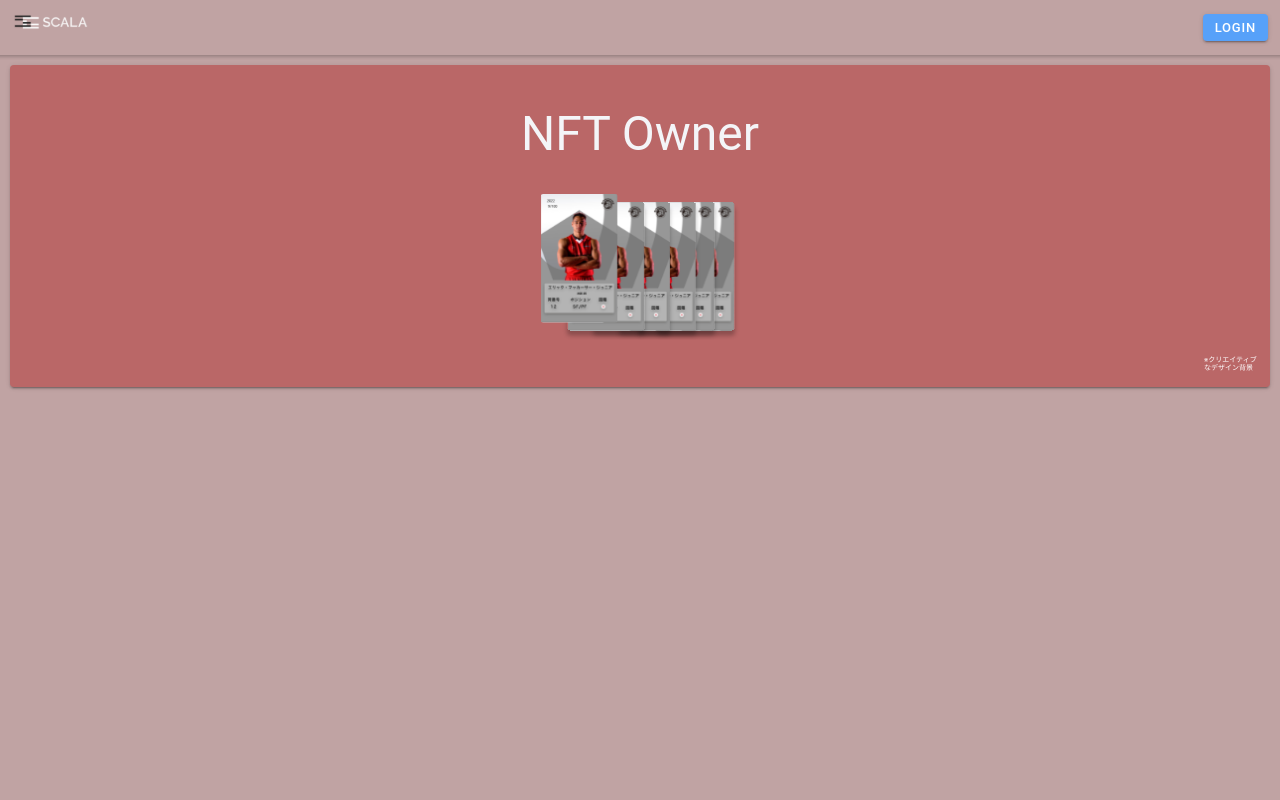
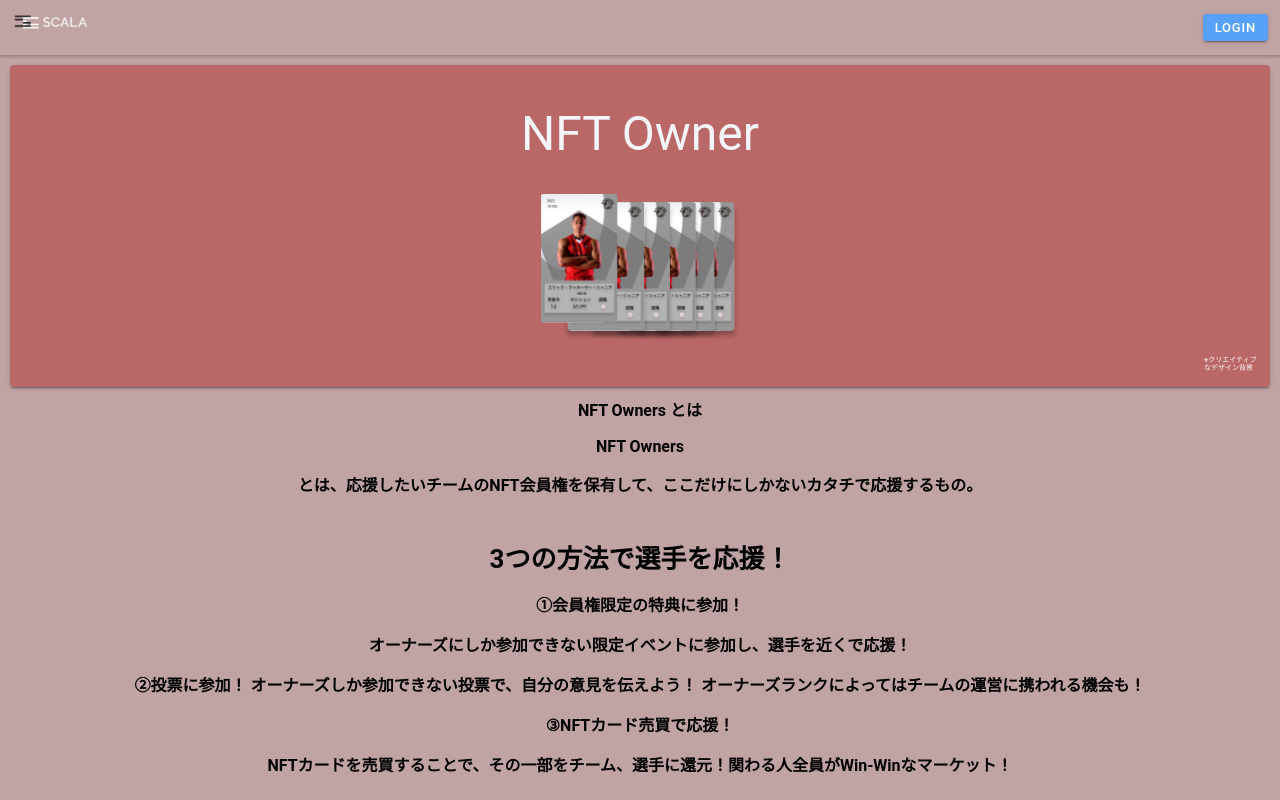
Before and after one commit to GurungPrabhu/Ionic-insta-clone, a React (Create React App) app: page /home in a window 1280 px wide. Built offline with nearby package versions, Linux system fonts and the light colour scheme.

Commit message:
feat: text content add

```diff
--- a/src/components/index.ts
+++ b/src/components/index.ts
@@ -1 +1,2 @@
 export * from "./header/header";
+export * from "./text-content";
--- a/src/components/nft-owner/index.tsx
+++ b/src/components/nft-owner/index.tsx
@@ -2,7 +2,7 @@ import React from "react";
 import { IonCard, IonImg, IonText } from "@ionic/react";
 import "./style.css";
 
-const NftHeader: React.FC = () => {
+const NftCard: React.FC = () => {
   return (
     <IonCard className="nft-card">
       <IonText color="light" className="nft-card__header">
@@ -13,4 +13,4 @@ const NftHeader: React.FC = () => {
     </IonCard>
   );
 };
-export { NftHeader };
+export { NftCard };
--- /dev/null
+++ b/src/components/text-content/index.tsx
@@ -0,0 +1,34 @@
+import React from "react";
+import "./style.css";
+
+const TextContent: React.FC = () => {
+  return (
+    <div className="text-content">
+      <div>NFT Owners とは</div>
+      <div className="section-1">
+        <p>NFT Owners</p>
+        <p>
+          とは、応援したいチームのNFT会員権を保有して、ここだけにしかないカタチで応援するもの。
+        </p>
+      </div>
+
+      <div>
+        <h1> 3つの方法で選手を応援！</h1>
+        <p>①会員権限定の特典に参加！</p>
+        <p>
+          オーナーズにしか参加できない限定イベントに参加し、選手を近くで応援！
+        </p>
+        <p>
+          ②投票に参加！ オーナーズしか参加できない投票で、自分の意見を伝えよう！
+          オーナーズランクによってはチームの運営に携われる機会も！
+        </p>
+        <p>③NFTカード売買で応援！</p>
+        <p>
+          NFTカードを売買することで、その一部をチーム、選手に還元！関わる人全員がWin-Winなマーケット！
+        </p>
+      </div>
+    </div>
+  );
+};
+
+export { TextContent };
--- /dev/null
+++ b/src/components/text-content/style.css
@@ -0,0 +1,14 @@
+.text-content * {
+  font-weight: 600;
+  font-size: 16px;
+  text-align: center;
+  padding-inline: 1rem;
+}
+
+.text-content > .section-1 {
+  margin-bottom: 3rem;
+}
+
+.text-content h1 {
+  font-size: 26px;
+}
--- a/src/pages/Home.tsx
+++ b/src/pages/Home.tsx
@@ -1,6 +1,6 @@
 import { IonContent, IonPage } from "@ionic/react";
-import { Header } from "../components";
-import { NftHeader } from "../components/nft-owner";
+import { Header, TextContent } from "../components";
+import { NftCard } from "../components/nft-owner";
 import "./Home.css";
 
 const Home: React.FC = () => {
@@ -8,7 +8,8 @@ const Home: React.FC = () => {
     <IonPage>
       <Header />
       <IonContent>
-        <NftHeader />
+        <NftCard />
+        <TextContent />
       </IonContent>
     </IonPage>
   );
```
